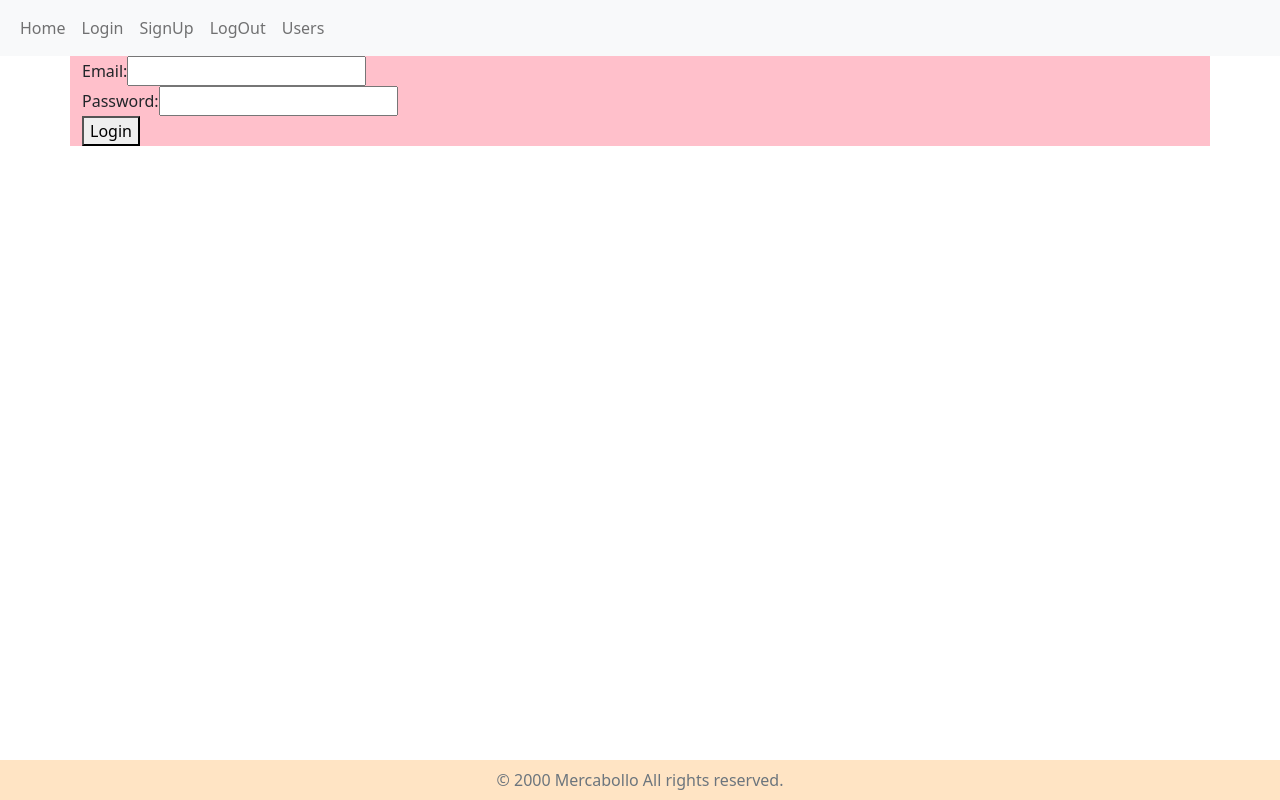
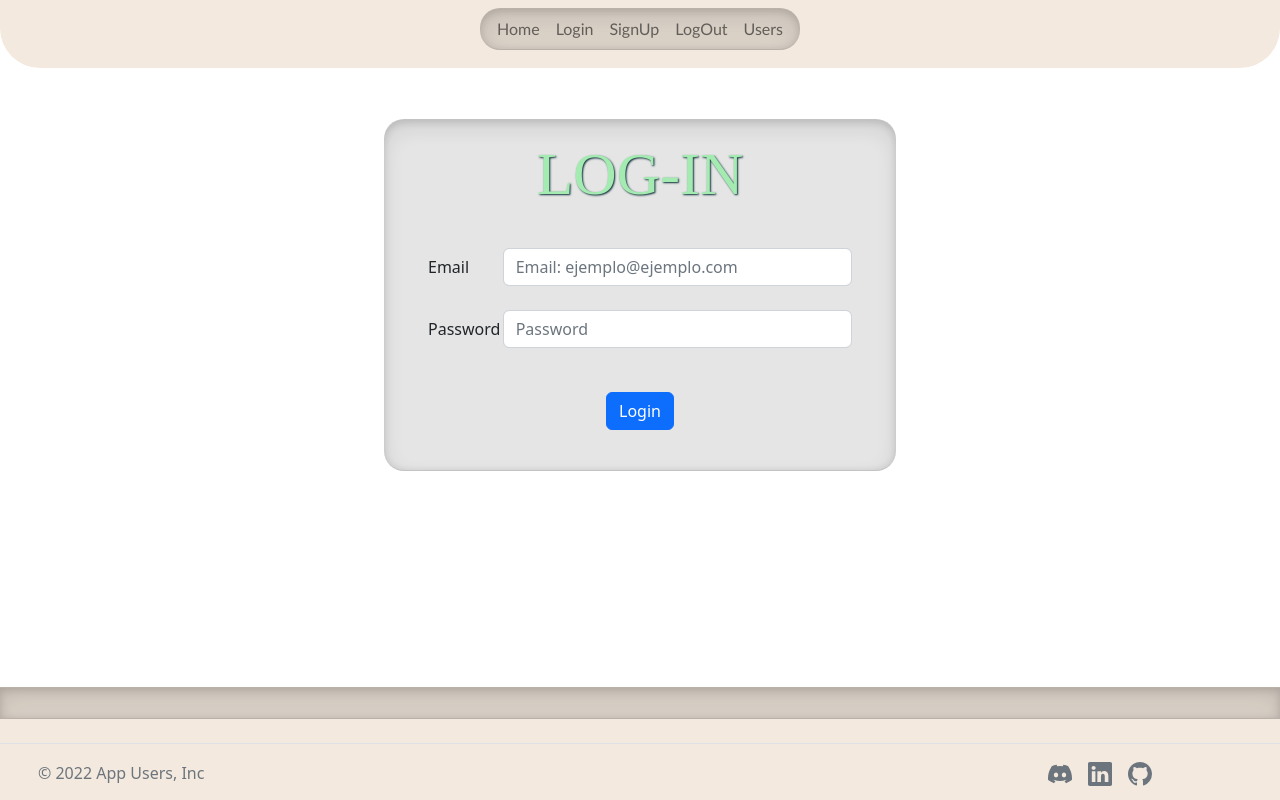
Before and after one commit to AdrianMzn/pruebaTecnicaFrontEnd, an Angular app in the folder appUsers/: page /login in a window 1280 px wide. Built offline with nearby package versions, Linux system fonts and the light colour scheme.

Commit message:
estilos login

```diff
--- a/appUsers/src/app/app.component.css
+++ b/appUsers/src/app/app.component.css
@@ -3,7 +3,7 @@
     min-height: 100%;
     display: block;
     position: relative;
-    padding-bottom: 0px;
+    padding-bottom: 100px;
 }
 
 footer {
@@ -12,5 +12,5 @@
     width: 100%;
     text-align: center;
     color: grey;
-    background-color: #ffe4c4;
+    background-color: rgb(243, 233, 222);
 }
--- a/appUsers/src/app/components/footer-c/footer-c.component.css
+++ b/appUsers/src/app/components/footer-c/footer-c.component.css
@@ -1,24 +1,11 @@
-body {
-    background: #ff5f6d;
-    background: -webkit-linear-gradient(to right, #ff5f6d, #ffc371);
-    background: linear-gradient(to right, #ff5f6d, #ffc371);
-    min-height: 100vh;
-  }
+.b-example-divider {
+  height: 2rem;
+  background-color: rgba(0, 0, 0, .1);
+  border: solid rgba(0, 0, 0, .15);
+  border-width: 1px 0;
+  box-shadow: inset 0 0.5em 1.5em rgb(0 0 0 / 10%), inset 0 0.125em 0.5em rgb(0 0 0 / 15%);
+}
 
-  #button-addon1 {
-    color: #ffc371;
-  }
-
-  i {
-    color: #ffc371;
-  }
-
-  .form-control::placeholder {
-    font-size: 0.95rem;
-    color: #aaa;
-    font-style: italic;
-  }
-
-  .form-control.shadow-0:focus {
-    box-shadow: none;
-  }
+.divFooter{
+  max-height: 20px;
+}
--- a/appUsers/src/app/components/footer-c/footer-c.component.html
+++ b/appUsers/src/app/components/footer-c/footer-c.component.html
@@ -1,7 +1,37 @@
-<div style="background-color:#ffe4c4;" >
+<div class="b-example-divider"></div>
+<div class="d-flex flex-wrap justify-content-between align-items-center py-3 my-4 border-top divFooter">
+  <div class="col-md-4 d-flex align-items-center">
+    <a href="/" class="mb-3 me-2 mb-md-0 text-muted text-decoration-none lh-1">
+      <svg class="bi" width="30" height="24"><use xlink:href="#bootstrap"></use></svg>
+    </a>
+    <span class="mb-3 mb-md-0 text-muted">© 2022 App Users, Inc</span>
+  </div>
+  <ul class="nav col-md-4 justify-content-end list-unstyled d-flex" style="margin-right: 10%;">
+    <li class="ms-3">
+        <a class="text-muted" href="https://discord.com/">
+          <svg xmlns="http://www.w3.org/2000/svg" width="24" height="24" fill="currentColor" class="bi bi-discord" viewBox="0 0 16 16">
+            <path d="M13.545 2.907a13.227 13.227 0 0 0-3.257-1.011.05.05 0 0 0-.052.025c-.141.25-.297.577-.406.833a12.19 12.19 0 0 0-3.658 0 8.258 8.258 0 0 0-.412-.833.051.051 0 0 0-.052-.025c-1.125.194-2.22.534-3.257 1.011a.041.041 0 0 0-.021.018C.356 6.024-.213 9.047.066 12.032c.001.014.01.028.021.037a13.276 13.276 0 0 0 3.995 2.02.05.05 0 0 0 .056-.019c.308-.42.582-.863.818-1.329a.05.05 0 0 0-.01-.059.051.051 0 0 0-.018-.011 8.875 8.875 0 0 1-1.248-.595.05.05 0 0 1-.02-.066.051.051 0 0 1 .015-.019c.084-.063.168-.129.248-.195a.05.05 0 0 1 .051-.007c2.619 1.196 5.454 1.196 8.041 0a.052.052 0 0 1 .053.007c.08.066.164.132.248.195a.051.051 0 0 1-.004.085 8.254 8.254 0 0 1-1.249.594.05.05 0 0 0-.03.03.052.052 0 0 0 .003.041c.24.465.515.909.817 1.329a.05.05 0 0 0 .056.019 13.235 13.235 0 0 0 4.001-2.02.049.049 0 0 0 .021-.037c.334-3.451-.559-6.449-2.366-9.106a.034.034 0 0 0-.02-.019Zm-8.198 7.307c-.789 0-1.438-.724-1.438-1.612 0-.889.637-1.613 1.438-1.613.807 0 1.45.73 1.438 1.613 0 .888-.637 1.612-1.438 1.612Zm5.316 0c-.788 0-1.438-.724-1.438-1.612 0-.889.637-1.613 1.438-1.613.807 0 1.451.73 1.438 1.613 0 .888-.631 1.612-1.438 1.612Z"/>
+          </svg>
+        </a>
+    </li>
 
-    <!-- Copyrights -->
-      <div class="container text-center">
-        <p class="text-muted mb-0 py-2">© 2000 Mercabollo All rights reserved.</p>
-      </div>
-    </div>
+
+    <li class="ms-3">
+        <a class="text-muted" href="https://www.linkedin.com/in/adrian-espino-6761a3189/">
+          <svg xmlns="http://www.w3.org/2000/svg" width="24" height="24" fill="currentColor" class="bi bi-linkedin" viewBox="0 0 16 16">
+            <path d="M0 1.146C0 .513.526 0 1.175 0h13.65C15.474 0 16 .513 16 1.146v13.708c0 .633-.526 1.146-1.175 1.146H1.175C.526 16 0 15.487 0 14.854V1.146zm4.943 12.248V6.169H2.542v7.225h2.401zm-1.2-8.212c.837 0 1.358-.554 1.358-1.248-.015-.709-.52-1.248-1.342-1.248-.822 0-1.359.54-1.359 1.248 0 .694.521 1.248 1.327 1.248h.016zm4.908 8.212V9.359c0-.216.016-.432.08-.586.173-.431.568-.878 1.232-.878.869 0 1.216.662 1.216 1.634v3.865h2.401V9.25c0-2.22-1.184-3.252-2.764-3.252-1.274 0-1.845.7-2.165 1.193v.025h-.016a5.54 5.54 0 0 1 .016-.025V6.169h-2.4c.03.678 0 7.225 0 7.225h2.4z"/>
+          </svg>
+        </a>
+    </li>
+
+
+    <li class="ms-3">
+      <a class="text-muted" href="https://github.com/AdrianMzn/pruebaTecnicaFrontEnd">
+        <svg xmlns="http://www.w3.org/2000/svg" width="24" height="24" fill="currentColor" class="bi bi-github" viewBox="0 0 16 16">
+          <path d="M8 0C3.58 0 0 3.58 0 8c0 3.54 2.29 6.53 5.47 7.59.4.07.55-.17.55-.38 0-.19-.01-.82-.01-1.49-2.01.37-2.53-.49-2.69-.94-.09-.23-.48-.94-.82-1.13-.28-.15-.68-.52-.01-.53.63-.01 1.08.58 1.23.82.72 1.21 1.87.87 2.33.66.07-.52.28-.87.51-1.07-1.78-.2-3.64-.89-3.64-3.95 0-.87.31-1.59.82-2.15-.08-.2-.36-1.02.08-2.12 0 0 .67-.21 2.2.82.64-.18 1.32-.27 2-.27.68 0 1.36.09 2 .27 1.53-1.04 2.2-.82 2.2-.82.44 1.1.16 1.92.08 2.12.51.56.82 1.27.82 2.15 0 3.07-1.87 3.75-3.65 3.95.29.25.54.73.54 1.48 0 1.07-.01 1.93-.01 2.2 0 .21.15.46.55.38A8.012 8.012 0 0 0 16 8c0-4.42-3.58-8-8-8z"/>
+        </svg>
+      </a>
+  </li>
+  </ul>
+
+</div>
--- a/appUsers/src/app/components/login-page/login-page.component.css
+++ b/appUsers/src/app/components/login-page/login-page.component.css
@@ -0,0 +1,38 @@
+.divLogin{
+    margin-top: 4%;
+    width: 40%;
+    background-color: rgba(0, 0, 0, .1);
+    border: solid rgba(0, 0, 0, .15);
+    border-width: 1px 0;
+    border-radius: 20px;
+    box-shadow: inset 0 0.5em 1.5em rgb(0 0 0 / 10%), inset 0 0.125em 0.5em rgb(0 0 0 / 15%);
+}
+
+.botonLogin{
+    justify-content: center;
+    text-align: center;
+    margin-top: 20px;
+    margin-bottom: 40px;
+}
+
+.divTituloLogin{
+    text-align: center;
+    margin-top: 30px;
+    margin-bottom: 40px;
+}
+
+.tituloLogin{
+    color: #a3ebb0;
+    font-family: 'Rouge Script', cursive;
+    font-size: 60px;
+    font-weight: normal;
+    line-height: 48px;
+    margin: 0 0 50px;
+    text-align: center;
+    text-shadow: 1px 1px 2px #082b34;
+}
+
+.fieldForm{
+    margin-left: 20px;
+    margin-right: 20px;
+}
--- a/appUsers/src/app/components/login-page/login-page.component.html
+++ b/appUsers/src/app/components/login-page/login-page.component.html
@@ -1,21 +1,39 @@
-<div class="container" [ngStyle]="{backgroundColor: 'pink'}">
+<div class="container divLogin">
 
+        <div class="divTituloLogin center">
+            <h2 class="tituloLogin">LOG-IN</h2>
+        </div>
         <form [formGroup]="loginForm">
-        <label for="email">Email:</label>
-        <input type="email" formControlName="email" id="email" (focus)="emailErrors=true;"/> <br/>
+            <div class="form-group row fieldForm">
+                <label for="email" class="col-sm-2 col-form-label">Email</label>
+                <div class="col-sm-10">
+                    <input type="email" formControlName="email" placeholder="Email: ejemplo@ejemplo.com" id="email" (focus)="emailErrors=true;" class="form-control"/> <br/>
                     <div *ngIf="emailErrors">
                         <div *ngIf="email?.errors?.['required']" [ngStyle]="{color: 'red'}"> Email obligatorio</div>
-            <div *ngIf="email?.errors?.['pattern']" [ngStyle]="{color: 'red'}"> Email debe contener el caracter '@' y un dominio</div>
-            <br>
+                        <div *ngIf="email?.errors?.['pattern']" [ngStyle]="{color: 'red'}"> Email debe contener el caracter '@' y un dominio<br></div>
+
+                    </div>
+                </div>
             </div>
 
-        <label for="password">Password:</label>
-        <input type="password" formControlName="password" id="password" (focus)="passwordErrors=true;"  /> <br/>
+            <div class="form-group row fieldForm">
+                <label for="password" class="col-sm-2 col-form-label">Password</label>
+                <div class="col-sm-10">
+                    <input type="password" formControlName="password" placeholder="Password" id="password" (focus)="passwordErrors=true;" class="form-control"/> <br/>
                     <div *ngIf="passwordErrors">
                         <div *ngIf="password?.errors?.['required']" [ngStyle]="{color: 'red'}"> Contraseña obligatoria</div>
                     </div>
+                </div>
+            </div>
 
-        <button (click)="login();">Login</button>
+
+            <div class="form-group botonLogin">
+                <div class="col-sm-12">
+                    <button type="submit" class="btn btn-primary" (click)="login();">Login</button>
+                </div>
+            </div>
+
         </form>
 
+
 </div>
--- a/appUsers/src/app/components/navbar/navbar.component.css
+++ b/appUsers/src/app/components/navbar/navbar.component.css
@@ -0,0 +1,27 @@
+.divNavbar{
+    text-align: center;
+    justify-content: center;
+    background-color: rgba(0, 0, 0, .1);
+    border: solid rgba(0, 0, 0, .15);
+    border-width: 1px 0;
+    box-shadow: inset 0 0.5em 1.5em rgb(0 0 0 / 10%), inset 0 0.125em 0.5em rgb(0 0 0 / 15%);
+    border-radius: 20px;
+    width: 25%;
+    margin-bottom: 10px;
+
+}
+
+.divNavbar2{
+    text-align: center;
+    justify-content: center;
+    font-family: 'Gill Sans', cursive;
+
+    font-weight: normal;
+    text-align: center;
+}
+
+.navbarStyles{
+    background-color: rgb(243, 233, 222);
+    border-bottom-left-radius: 40px;
+    border-bottom-right-radius: 40px;
+}
--- a/appUsers/src/app/components/navbar/navbar.component.html
+++ b/appUsers/src/app/components/navbar/navbar.component.html
@@ -1,9 +1,9 @@
-<nav class="navbar navbar-expand-lg bg-light">
-    <div class="container-fluid">
+<nav class="navbar navbar-expand-lg navbarStyles">
+    <div class="container-fluid divNavbar">
       <button class="navbar-toggler" type="button" data-bs-toggle="collapse" data-bs-target="#navbarNav" aria-controls="navbarNav" aria-expanded="false" aria-label="Toggle navigation">
         <span class="navbar-toggler-icon"></span>
       </button>
-      <div class="collapse navbar-collapse" id="navbarNav">
+      <div class="collapse navbar-collapse divNavbar2" id="navbarNav">
         <ul class="navbar-nav">
           <li class="nav-item">
             <a class="nav-link" aria-current="page" routerLink="home">Home</a>
```
Lines whose indentation alone changed are shown as unchanged.
